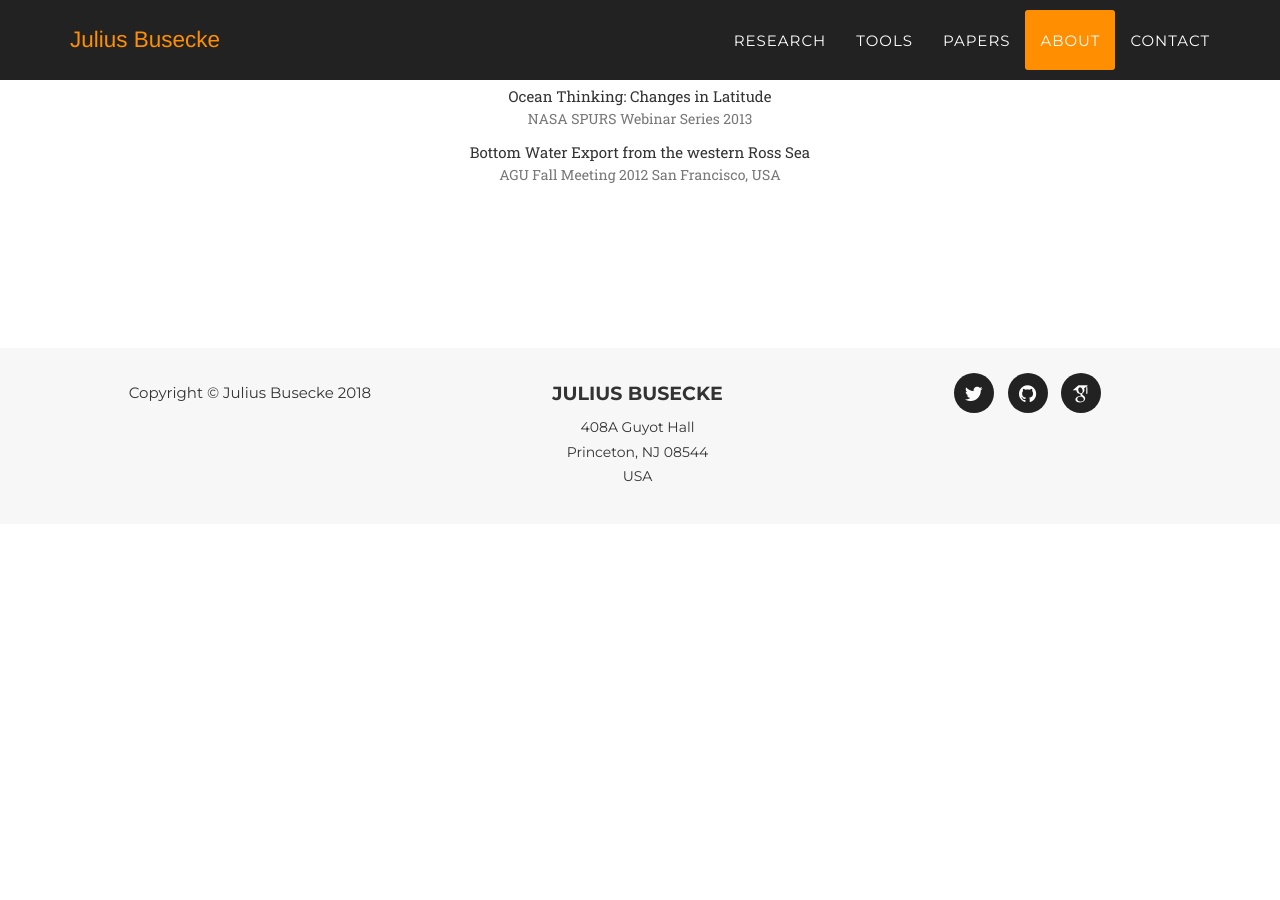
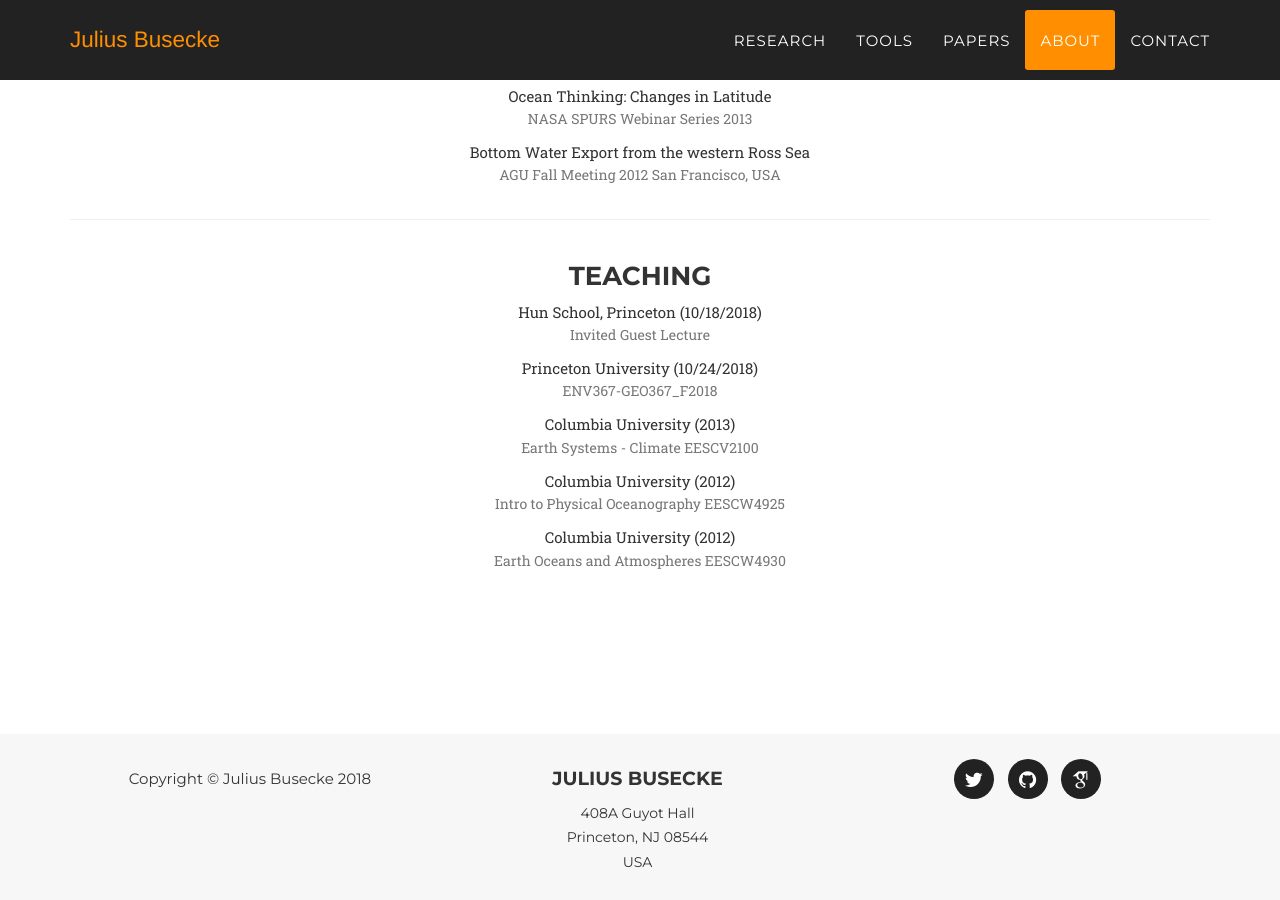
Before and after one commit to jbusecke/jbusecke.github.io, a Jekyll site: the page built from index.html, in a window 1280 px wide and 900 px high, scrolled down 6078 px. Built offline with Jekyll 4.4.1, drawn with Linux system fonts in a browser that asks for light colours; some web fonts are replaced; comment, search, counter and statistics services are not loaded; before the commit the page ends 6602 px from its top, so only the background shows below that; some of the changed text lies outside the part shown.

Commit message:
Added teaching section

```diff
--- a/_data/career.yml
+++ b/_data/career.yml
@@ -13,5 +13,5 @@ appointments:
   - title: Research Assistant
     location: GEOMAR/University of Kiel
     dates: 2008 - 2010
-    text: My BS thesis was supervised by <a href=https://www.geomar.de/en/staff/fb1/tm/abiastoch/>Prof. Biastoch</a>.
+    text: My BS thesis was supervised by <a href=https://www.geomar.de/en/staff/fb1/tm/abiastoch/>Prof. Dr. Arne Biastoch</a>.
     img: img/about/kiel.png
--- a/_data/education.yml
+++ b/_data/education.yml
@@ -7,7 +7,6 @@ degrees:
     institution: Columbia University
     advisor: "Prof. Dr. Arnold Gordon"
     major: Physical Oceanography
-
   - title: "M.Phil"
     year: 2016
     location: New York
@@ -15,18 +14,16 @@ degrees:
     institution: Columbia University
     advisor: "Prof. Dr. Arnold Gordon"
     major: Physical Oceanography
-
   - title: "M.A."
     location: New York
     country: USA
     institution: Columbia University
     advisor: "Prof. Dr. Arnold Gordon"
     major: Physical Oceanography
-
   - title: "B.Sc."
     year: 2010
     location: Kiel
     country: Germany
     institution: University of Kiel / geomar
     advisor: "Prof. Dr. Arne Biastoch"
-    major: "Physics of the earth system: Oceanography-Meteorology-Geophysics"
+    major: "Physics of the Earth System: Oceanography-Meteorology-Geophysics"
--- /dev/null
+++ b/_data/teaching.yaml
@@ -0,0 +1,40 @@
+- contact: Alexander Loyd
+  date: 10/18/2018
+  description: Guest Lecture
+  duration: 45 min
+  invited: 'Yes'
+  location: Hun School, Princeton
+  purpose: Outreach
+  title: Invited Guest Lecture
+- contact: Laure Resplandy
+  date: 10/24/2018
+  description: Guest Lecture and Lab
+  duration: 300 min
+  invited: 'No'
+  location: Princeton University
+  purpose: Academic
+  title: ENV367-GEO367_F2018
+- contact: Tiffany Shaw Jerry McManus
+  date: '2013'
+  description: Teaching Assistant
+  duration: ''
+  invited: 'No'
+  location: Columbia University
+  purpose: Academic
+  title: Earth Systems - Climate EESCV2100
+- contact: Arnold Gordon
+  date: '2012'
+  description: Teaching Assistant
+  duration: ''
+  invited: 'No'
+  location: Columbia University
+  purpose: Academic
+  title: Intro to Physical Oceanography EESCW4925
+- contact: Arnold Gordon
+  date: '2012'
+  description: Teaching Assistant
+  duration: ''
+  invited: 'No'
+  location: Columbia University
+  purpose: Academic
+  title: 'Earth Oceans and Atmospheres EESCW4930 '
--- a/_includes/about.html
+++ b/_includes/about.html
@@ -93,12 +93,26 @@
                       <li>
                       {{pres.title}}
                       <p class="text-center text-muted"> {{pres.occasion}}   {{pres.year}}  {{pres.location}}</p>
-                      </p>
                       </li>
                       {% endif %}
                     {% endfor %}
                   </ul>
                 </div>
             </div>
+            <hr>
+            <div class="row">
+                <div class="col-lg-12 text-center">
+                  <h3 class="heading">Teaching</h3>
+                  <ul class="cv_list">
+                    {% for teach in site.data.teaching %}
+                      <li>
+                      {{teach.location}} ({{teach.date}})
+                      <p class="text-center text-muted"> {{teach.title}} </p>
+                      </li>
+                    {% endfor %}
+                  </ul>
+                </div>
+            </div>
+
         </div>
     </section>
```
